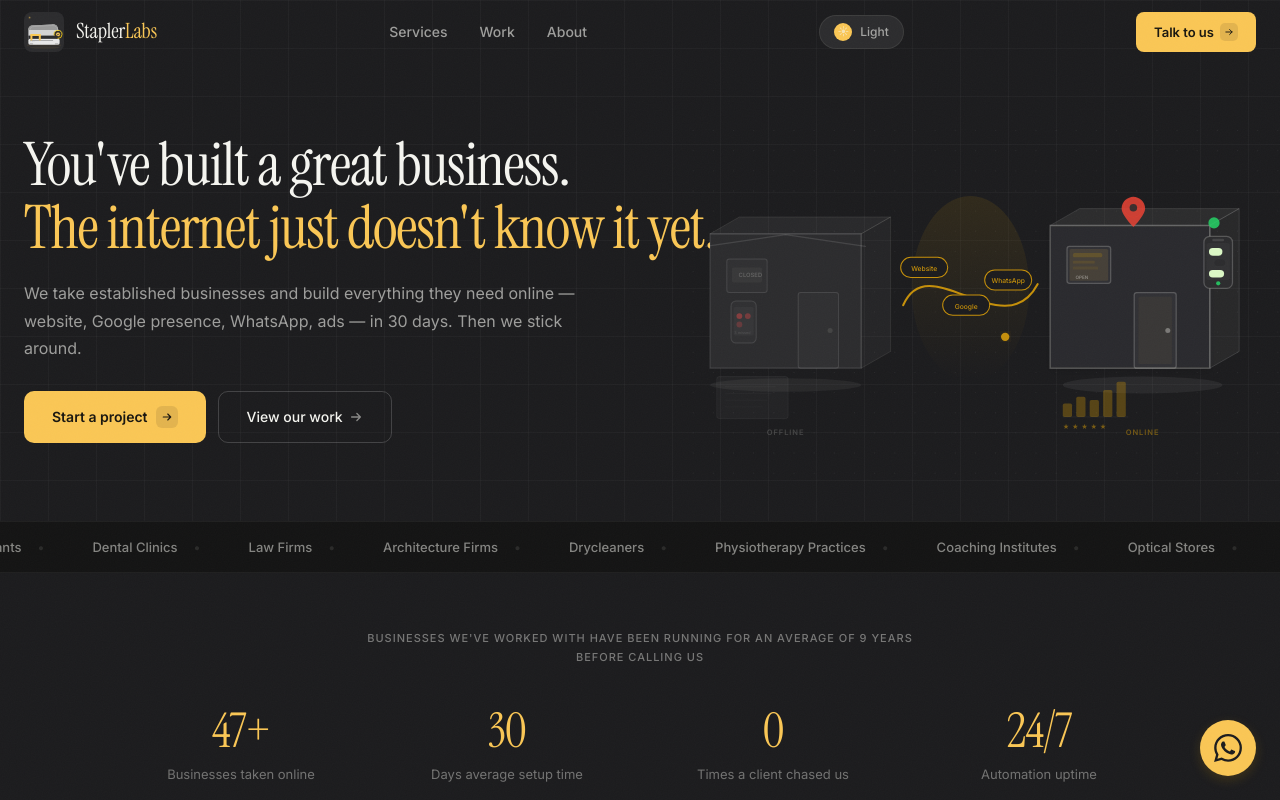
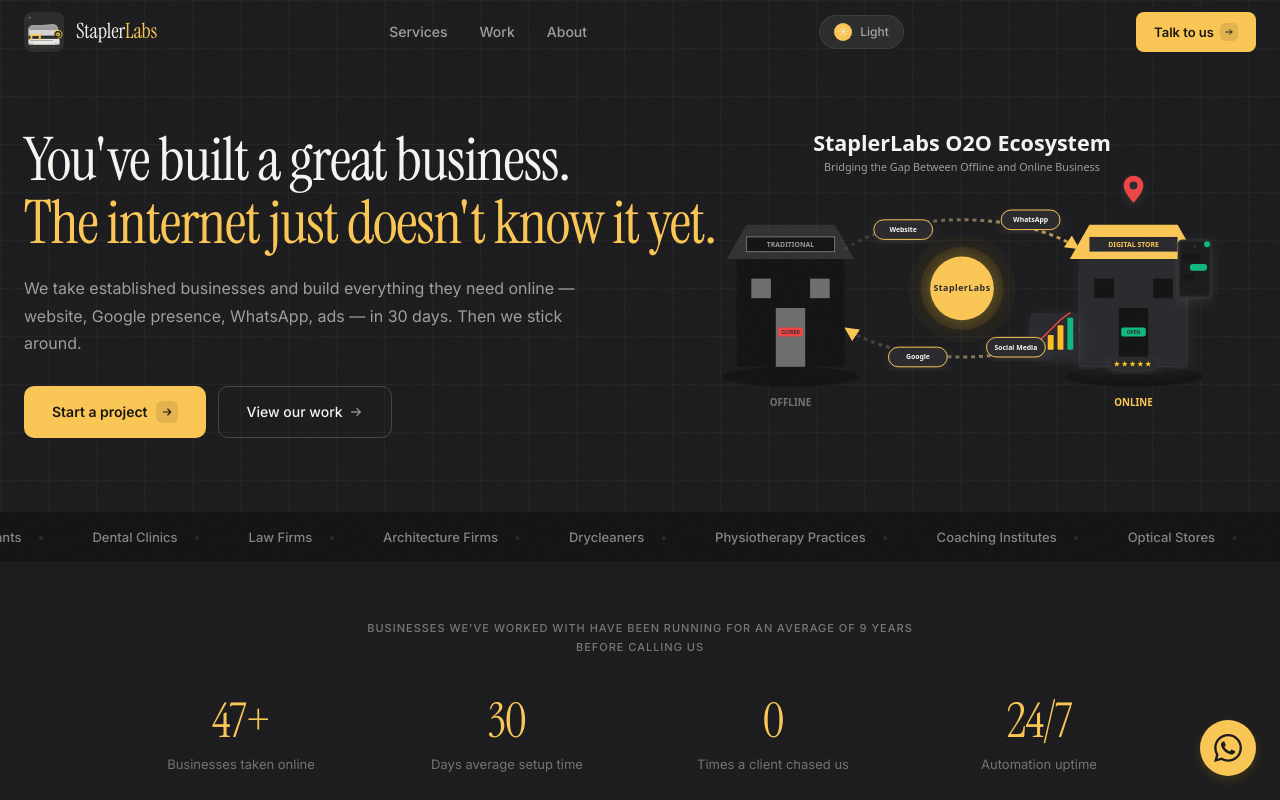
Before and after one commit to Robingautam1/staplerlabs, a Next.js app: page / in a window 1280 px wide. Shown: the top 800 px of the page. Built offline with nearby package versions, Linux system fonts and the light colour scheme.

Commit message:
Update hero section SVG

```diff
--- a/src/components/HeroIllustration.tsx
+++ b/src/components/HeroIllustration.tsx
@@ -1,243 +1,157 @@
-"use client";
+export default function HeroIllustration() {
+  return (
+    <div className="w-full h-auto flex items-center justify-center">
+<svg viewBox="0 0 1200 700" width="100%" height="100%">
+  <defs>
+    <pattern id="dotGrid" x="0" y="0" width="24" height="24" patternUnits="userSpaceOnUse">
+      <circle cx="2" cy="2" r="1.5" fill="var(--ink-12)" opacity="0.6"/>
+    </pattern>
 
-import { motion } from "framer-motion";
+    <filter id="shadow" x="-10%" y="-10%" width="130%" height="130%">
+      <feDropShadow dx="0" dy="8" stdDeviation="12" floodColor="var(--ink)" floodOpacity="0.08"/>
+    </filter>
+    <filter id="glow" x="-20%" y="-20%" width="140%" height="140%">
+      <feDropShadow dx="0" dy="0" stdDeviation="15" floodColor="var(--yellow)" floodOpacity="0.3"/>
+    </filter>
 
-/**
- * Hero SVG — Offline → Online transformation
- * viewBox 700×400, dot grid background, isometric buildings,
- * animated dashed arc with traveling dot and service pills.
- */
-export default function HeroIllustration() {
-  const ink = "rgba(var(--ink-rgb),";
+    <linearGradient id="onlineRoofGrad" x1="0%" y1="0%" x2="100%" y2="100%">
+      <stop offset="0%" stopColor="var(--amber)"/>
+      <stop offset="100%" stopColor="var(--amber)"/>
+    </linearGradient>
+    <linearGradient id="staplerGrad" x1="0%" y1="0%" x2="100%" y2="100%">
+      <stop offset="0%" stopColor="var(--yellow)"/>
+      <stop offset="100%" stopColor="var(--amber)"/>
+    </linearGradient>
+    <linearGradient id="flowRight" x1="0%" y1="0%" x2="100%" y2="0%">
+      <stop offset="0%" stopColor="var(--ink-40)" stopOpacity="0.2"/>
+      <stop offset="100%" stopColor="var(--amber)" stopOpacity="0.8"/>
+    </linearGradient>
+    <linearGradient id="flowLeft" x1="100%" y1="0%" x2="0%" y2="0%">
+      <stop offset="0%" stopColor="var(--amber)" stopOpacity="0.8"/>
+      <stop offset="100%" stopColor="var(--ink-40)" stopOpacity="0.2"/>
+    </linearGradient>
 
-  return (
-    <svg
-      viewBox="-10 -10 700 420"
-      fill="none"
-      className="w-full h-auto"
-      style={{ overflow: "visible" }}
-    >
-      <defs>
-        <linearGradient id="heroGlow" x1="50%" y1="0%" x2="50%" y2="100%">
-          <stop offset="0%" stopColor="#C6900A" stopOpacity="0.12" />
-          <stop offset="100%" stopColor="#C6900A" stopOpacity="0" />
-        </linearGradient>
-        <filter id="softShadow">
-          <feDropShadow dx="0" dy="3" stdDeviation="5" floodColor="rgba(0,0,0,0.10)" />
-        </filter>
-        <filter id="amberGlow">
-          <feDropShadow dx="0" dy="0" stdDeviation="6" floodColor="#C6900A" floodOpacity="0.25" />
-        </filter>
-      </defs>
+    <marker id="arrowRight" viewBox="0 0 10 10" refX="8" refY="5" markerWidth="6" markerHeight="6" orient="auto">
+      <path d="M0,1 L8,5 L0,9 Z" fill="var(--amber)"/>
+    </marker>
+    <marker id="arrowLeft" viewBox="0 0 10 10" refX="8" refY="5" markerWidth="6" markerHeight="6" orient="auto">
+      <path d="M0,1 L8,5 L0,9 Z" fill="var(--yellow)"/>
+    </marker>
+  </defs>
 
-      {/* ── DOT GRID BACKGROUND ── */}
-      {Array.from({ length: 18 }).map((_, row) =>
-        Array.from({ length: 30 }).map((_, col) => (
-          <circle
-            key={`${row}-${col}`}
-            cx={20 + col * 24}
-            cy={12 + row * 24}
-            r="0.8"
-            fill={`${ink}0.06)`}
-          />
-        ))
-      )}
 
-      {/* ══════════ OFFLINE SIDE (left) ══════════ */}
-      <motion.g
-        initial={{ opacity: 0, x: -20 }}
-        animate={{ opacity: 1, x: 0 }}
-        transition={{ duration: 0.7, delay: 0.2, ease: [0.16, 1, 0.3, 1] }}
-      >
-        {/* Ground shadow */}
-        <ellipse cx="130" cy="315" rx="90" ry="8" fill={`${ink}0.05)`} />
 
-        {/* Building — front face */}
-        <path d="M40 135 L40 295 L220 295 L220 135 Z" fill="var(--bg-card)" stroke={`${ink}0.12)`} strokeWidth="1.5" />
-        {/* Side face */}
-        <path d="M220 135 L255 115 L255 275 L220 295 Z" fill={`${ink}0.04)`} stroke={`${ink}0.10)`} strokeWidth="1" />
-        {/* Roof */}
-        <path d="M40 135 L75 115 L255 115 L220 135 Z" fill={`${ink}0.06)`} stroke={`${ink}0.10)`} strokeWidth="1" />
 
-        {/* Awning */}
-        <path d="M35 150 L130 136 L225 150" stroke={`${ink}0.12)`} strokeWidth="1.5" fill="none" strokeLinecap="round" />
+  <g textAnchor="middle" fontFamily="system-ui, -apple-system, sans-serif">
+    <text x="600" y="80" fontWeight="800" fontSize="44" fill="var(--ink)">StaplerLabs O2O Ecosystem</text>
+    <text x="600" y="120" fontWeight="500" fontSize="22" fill="var(--ink-60)">Bridging the Gap Between Offline and Online Business</text>
+  </g>
 
-        {/* Window — dark / dusty */}
-        <rect x="60" y="165" width="48" height="40" rx="3" stroke={`${ink}0.12)`} strokeWidth="1.2" fill={`${ink}0.02)`} />
-        <rect x="66" y="175" width="36" height="18" rx="2" fill={`${ink}0.04)`} />
-        <text x="74" y="187" fontSize="7" fill={`${ink}0.22)`} fontFamily="var(--font-inter), Inter, sans-serif" fontWeight="600">CLOSED</text>
+  <g>
+    <path d="M 360 280 C 480 200, 720 200, 840 280" fill="none" stroke="url(#flowRight)" strokeWidth="6" strokeDasharray="8 8" markerEnd="url(#arrowRight)"/>
+    <path d="M 840 440 C 720 520, 480 520, 360 440" fill="none" stroke="url(#flowLeft)" strokeWidth="6" strokeDasharray="8 8" markerEnd="url(#arrowLeft)"/>
+  </g>
 
-        {/* Door — shut */}
-        <rect x="145" y="205" width="48" height="90" rx="3" stroke={`${ink}0.12)`} strokeWidth="1.2" fill={`${ink}0.02)`} />
-        <circle cx="183" cy="250" r="3" fill={`${ink}0.10)`} />
+  <g transform="translate(140, 0)">
+    <ellipse cx="110" cy="540" rx="140" ry="20" fill="var(--bg-deep)"/>
 
-        {/* Phone with missed calls */}
-        <g transform="translate(65, 215)">
-          <rect width="30" height="50" rx="6" stroke={`${ink}0.12)`} strokeWidth="1.2" fill={`${ink}0.02)`} />
-          <rect x="3" y="7" width="24" height="34" rx="2" fill={`${ink}0.03)`} />
-          <circle cx="10" cy="18" r="3.5" fill="#D44444" opacity="0.5" />
-          <circle cx="20" cy="18" r="3.5" fill="#D44444" opacity="0.4" />
-          <circle cx="10" cy="28" r="3.5" fill="#D44444" opacity="0.3" />
-          <text x="4" y="39" fontSize="4.5" fill={`${ink}0.15)`} fontFamily="var(--font-inter), Inter, sans-serif">3 missed</text>
-        </g>
+    <rect x="0" y="300" width="220" height="220" rx="4" fill="var(--bg-deep)"/>
+    <path d="M -20 300 L 240 300 L 200 230 L 20 230 Z" fill="var(--ink-12)"/>
 
-        {/* Paper ledger */}
-        <g transform="translate(48, 305)">
-          <rect width="85" height="50" rx="3" fill={`${ink}0.03)`} stroke={`${ink}0.07)`} strokeWidth="0.8" />
-          {[12, 20, 28, 36].map((y, i) => (
-            <line key={i} x1="10" y1={y} x2={70 - i * 5} y2={y} stroke={`${ink}${0.06 - i * 0.01})`} strokeWidth="0.6" />
-          ))}
-        </g>
+    <rect x="80" y="400" width="60" height="120" fill="var(--ink-40)"/>
+    <rect x="30" y="340" width="40" height="40" fill="var(--ink-40)"/>
+    <rect x="150" y="340" width="40" height="40" fill="var(--ink-40)"/>
 
-        {/* OFFLINE label */}
-        <text x="130" y="375" textAnchor="middle" fontSize="9" fill={`${ink}0.18)`} fontFamily="var(--font-inter), Inter, sans-serif" fontWeight="600" letterSpacing="0.12em">OFFLINE</text>
-      </motion.g>
+    <rect x="85" y="440" width="50" height="18" rx="4" fill="#EF4444"/>
+    <text x="110" y="452.5" fontFamily="system-ui" fontWeight="bold" fontSize="10" fill="var(--bg-card)" textAnchor="middle">CLOSED</text>
 
-      {/* ══════════ TRANSFORMATION ARC (center) ══════════ */}
-      <motion.g initial={{ opacity: 0 }} animate={{ opacity: 1 }} transition={{ duration: 0.5, delay: 0.8 }}>
-        {/* Subtle glow */}
-        <ellipse cx="350" cy="200" rx="70" ry="110" fill="url(#heroGlow)" />
+    <rect x="20" y="255" width="180" height="30" fill="var(--bg-deep)" stroke="var(--ink-40)" strokeWidth="2"/>
+    <text x="110" y="275" fontFamily="system-ui" fontWeight="bold" fontSize="14" fill="var(--ink-60)" textAnchor="middle">TRADITIONAL</text>
+    <text x="110" y="600" fontFamily="system-ui" fontWeight="700" fontSize="20" fill="var(--ink-40)" textAnchor="middle">OFFLINE</text>
+  </g>
 
-        {/* Dashed arc path */}
-        <motion.path
-          d="M 270 220 C 300 150, 390 270, 430 195"
-          stroke="#C6900A"
-          strokeWidth="2.5"
-          strokeLinecap="round"
-          fill="none"
-          strokeDasharray="5 5"
-          initial={{ pathLength: 0, opacity: 0 }}
-          animate={{ pathLength: 1, opacity: 1 }}
-          transition={{ duration: 1.4, delay: 1.0, ease: "easeInOut" }}
-        />
 
-        {/* Traveling dot */}
-        <motion.circle
-          r="5"
-          fill="#C6900A"
-          filter="url(#amberGlow)"
-          animate={{ cx: [270, 300, 390, 430], cy: [220, 160, 260, 195] }}
-          transition={{ duration: 2.5, repeat: Infinity, ease: "linear", times: [0, 0.33, 0.66, 1] }}
-        />
+  <g transform="translate(840, 0)">
+    <ellipse cx="110" cy="540" rx="140" ry="20" fill="var(--bg-deep)"/>
 
-        {/* Service pills */}
-        {[
-          { x: 295, y: 175, label: "Website", delay: 1.2 },
-          { x: 345, y: 220, label: "Google", delay: 1.5 },
-          { x: 395, y: 190, label: "WhatsApp", delay: 1.8 },
-        ].map((node, i) => (
-          <motion.g
-            key={i}
-            initial={{ opacity: 0, scale: 0.7 }}
-            animate={{ opacity: 1, scale: 1 }}
-            transition={{ duration: 0.4, delay: node.delay, ease: [0.16, 1, 0.3, 1] }}
-          >
-            <rect x={node.x - 28} y={node.y - 12} width="56" height="24" rx="12" fill="var(--bg)" stroke="#C6900A" strokeWidth="1.2" />
-            <text x={node.x} y={node.y + 4} textAnchor="middle" fontSize="8" fontFamily="var(--font-inter), Inter, sans-serif" fontWeight="500" fill="#C6900A">
-              {node.label}
-            </text>
-          </motion.g>
-        ))}
-      </motion.g>
+    <rect x="0" y="300" width="220" height="220" rx="4" fill="var(--bg-card)" filter="url(#shadow)"/>
+    <path d="M -20 300 L 240 300 L 200 230 L 20 230 Z" fill="url(#onlineRoofGrad)"/>
 
-      {/* ══════════ ONLINE SIDE (right) ══════════ */}
-      <motion.g
-        initial={{ opacity: 0, x: 30 }}
-        animate={{ opacity: 1, x: 0 }}
-        transition={{ duration: 0.8, delay: 1.6, ease: [0.16, 1, 0.3, 1] }}
-      >
-        <ellipse cx="555" cy="315" rx="95" ry="10" fill={`${ink}0.06)`} />
+    <rect x="80" y="400" width="60" height="120" fill="var(--bg-deep)"/>
+    <rect x="30" y="340" width="40" height="40" fill="var(--bg-deep)"/>
+    <rect x="150" y="340" width="40" height="40" fill="var(--bg-deep)"/>
 
-        {/* Building — front face with shadow */}
-        <path d="M445 125 L445 295 L635 295 L635 125 Z" fill="var(--bg-card)" stroke={`${ink}0.22)`} strokeWidth="1.8" filter="url(#softShadow)" />
-        {/* Side face */}
-        <path d="M635 125 L670 105 L670 275 L635 295 Z" fill={`${ink}0.05)`} stroke={`${ink}0.15)`} strokeWidth="1" />
-        {/* Roof */}
-        <path d="M445 125 L480 105 L670 105 L635 125 Z" fill={`${ink}0.07)`} stroke={`${ink}0.12)`} strokeWidth="1" />
+    <rect x="85" y="440" width="50" height="18" rx="4" fill="#10B981"/>
+    <text x="110" y="452.5" fontFamily="system-ui" fontWeight="bold" fontSize="10" fill="var(--bg-card)" textAnchor="middle">OPEN</text>
 
-        {/* Window — glowing screen */}
-        <rect x="465" y="150" width="52" height="44" rx="3" stroke={`${ink}0.22)`} strokeWidth="1.5" fill={`${ink}0.03)`} />
-        <rect x="468" y="153" width="46" height="38" rx="2" fill="var(--yellow)" opacity="0.10" />
-        <rect x="472" y="158" width="35" height="5" rx="2" fill="#C6900A" opacity="0.22" />
-        <rect x="472" y="167" width="26" height="3.5" rx="1" fill="#C6900A" opacity="0.14" />
-        <rect x="472" y="174" width="30" height="3.5" rx="1" fill="#C6900A" opacity="0.10" />
-        <text x="475" y="189" fontSize="5.5" fill={`${ink}0.4)`} fontFamily="var(--font-inter), Inter, sans-serif" fontWeight="600">OPEN</text>
+    <rect x="20" y="255" width="180" height="30" fill="var(--bg-card)" filter="url(#shadow)"/>
+    <text x="110" y="275" fontFamily="system-ui" fontWeight="bold" fontSize="14" fill="var(--amber)" textAnchor="middle">DIGITAL STORE</text>
+    <text x="110" y="600" fontFamily="system-ui" fontWeight="700" fontSize="20" fill="var(--amber)" textAnchor="middle">ONLINE</text>
 
-        {/* Door — open with warm light */}
-        <rect x="545" y="205" width="50" height="90" rx="3" stroke={`${ink}0.22)`} strokeWidth="1.5" fill={`${ink}0.03)`} />
-        <rect x="550" y="210" width="40" height="80" rx="2" fill="var(--yellow)" opacity="0.04" />
-        <circle cx="585" cy="250" r="3" fill={`${ink}0.35)`} />
+    <g transform="translate(90, 130)" filter="url(#shadow)">
+      <path d="M 20 0 C 8.95 0 0 8.95 0 20 C 0 35 20 55 20 55 C 20 55 40 35 40 20 C 40 8.95 31.05 0 20 0 Z" fill="#EF4444"/>
+      <circle cx="20" cy="20" r="8" fill="var(--bg-card)"/>
+    </g>
 
-        {/* WhatsApp badge */}
-        <motion.circle
-          cx="640" cy="122" r="6" fill="#25D366" opacity="0.85"
-          animate={{ scale: [1, 1.15, 1] }}
-          transition={{ duration: 2, repeat: Infinity, ease: "easeInOut" }}
-        />
+    <rect x="60" y="500" width="100" height="28" rx="14" fill="var(--bg-card)" filter="url(#shadow)"/>
+    <g transform="translate(70, 508)" fill="#FBBF24">
+      <polygon points="6,0 7.8,4.2 12,4.5 8.7,7.4 9.8,11.5 6,9.2 2.2,11.5 3.3,7.4 0,4.5 4.2,4.2" />
+      <polygon points="22,0 23.8,4.2 28,4.5 24.7,7.4 25.8,11.5 22,9.2 18.2,11.5 19.3,7.4 16,4.5 20.2,4.2" />
+      <polygon points="38,0 39.8,4.2 44,4.5 40.7,7.4 41.8,11.5 38,9.2 34.2,11.5 35.3,7.4 32,4.5 36.2,4.2" />
+      <polygon points="54,0 55.8,4.2 60,4.5 56.7,7.4 57.8,11.5 54,9.2 50.2,11.5 51.3,7.4 48,4.5 52.2,4.2" />
+      <polygon points="70,0 71.8,4.2 76,4.5 72.7,7.4 73.8,11.5 70,9.2 66.2,11.5 67.3,7.4 64,4.5 68.2,4.2" />
+    </g>
 
-        {/* iPhone mini with chat */}
-        <g transform="translate(628, 138)">
-          <rect width="34" height="62" rx="7" stroke={`${ink}0.22)`} strokeWidth="1.5" fill="var(--bg-card)" />
-          <rect x="3" y="8" width="28" height="44" rx="3" fill={`${ink}0.03)`} />
-          <rect x="10" y="3" width="14" height="3" rx="1.5" fill={`${ink}0.12)`} />
-          <rect x="6" y="14" width="16" height="9" rx="4.5" fill="#DCF8C6" />
-          <rect x="12" y="27" width="14" height="9" rx="4.5" fill="var(--bg-card)" stroke={`${ink}0.06)`} strokeWidth="0.5" />
-          <rect x="6" y="40" width="18" height="9" rx="4.5" fill="#DCF8C6" />
-          <motion.circle
-            cx="17" cy="56" r="2.5" fill="#25D366"
-            animate={{ opacity: [0.4, 1, 0.4] }}
-            transition={{ duration: 2, repeat: Infinity, ease: "easeInOut" }}
-          />
-        </g>
+    <g transform="translate(200, 260)" filter="url(#shadow)">
+      <rect x="0" y="0" width="70" height="120" rx="10" fill="var(--bg-card)"/>
+      <rect x="5" y="5" width="60" height="110" rx="6" fill="var(--bg)"/>
+      <circle cx="35" cy="15" r="3" fill="var(--ink-12)"/>
+      <rect x="10" y="30" width="35" height="14" rx="6" fill="var(--bg-deep)"/>
+      <rect x="25" y="50" width="35" height="14" rx="6" fill="#10B981"/>
+      <rect x="10" y="70" width="25" height="14" rx="6" fill="var(--bg-deep)"/>
+      <circle cx="60" cy="10" r="6" fill="#10B981"/>
+    </g>
 
-        {/* Google Maps pin */}
-        <motion.g
-          initial={{ y: -10, opacity: 0 }}
-          animate={{ y: 0, opacity: 1 }}
-          transition={{ delay: 2.2, duration: 0.5, type: "spring", stiffness: 180 }}
-        >
-          <path d="M558 105 C558 97 551 91 544 91 C537 91 530 97 530 105 C530 113 544 127 544 127 C544 127 558 113 558 105Z" fill="#EA4335" opacity="0.85" />
-          <circle cx="544" cy="104" r="4.5" fill="var(--bg-card)" opacity="0.9" />
-          <motion.circle
-            cx="544" cy="104" r="9" fill="none" stroke="#EA4335" strokeWidth="1"
-            animate={{ scale: [1, 1.5], opacity: [0.5, 0] }}
-            transition={{ duration: 2, repeat: Infinity, ease: "easeOut" }}
-          />
-        </motion.g>
+    <g transform="translate(-100, 410)" filter="url(#shadow)">
+      <rect x="0" y="0" width="100" height="90" rx="8" fill="var(--bg-card)"/>
+      <rect x="15" y="60" width="12" height="15" fill="#FBBF24" rx="2"/>
+      <rect x="35" y="45" width="12" height="30" fill="#FBBF24" rx="2"/>
+      <rect x="55" y="25" width="12" height="50" fill="#FBBF24" rx="2"/>
+      <rect x="75" y="10" width="12" height="65" fill="#10B981" rx="2"/>
+      <polyline points="20,55 40,35 60,15 80,0" fill="none" stroke="#EF4444" strokeWidth="3" strokeLinecap="round" strokeLinejoin="round"/>
+    </g>
+  </g>
 
-        {/* Bar chart — bookings */}
-        <g transform="translate(460, 305)">
-          {[
-            { x: 0, h: 16, delay: 2.4 },
-            { x: 16, h: 24, delay: 2.5 },
-            { x: 32, h: 20, delay: 2.6 },
-            { x: 48, h: 32, delay: 2.7 },
-            { x: 64, h: 42, delay: 2.8 },
-          ].map((bar, i) => (
-            <motion.rect
-              key={i}
-              x={bar.x}
-              y={48 - bar.h}
-              width="11"
-              height={bar.h}
-              rx="2"
-              fill="#C6900A"
-              opacity="0.35"
-              initial={{ scaleY: 0 }}
-              animate={{ scaleY: 1 }}
-              transition={{ delay: bar.delay, duration: 0.5, ease: "easeOut" }}
-              style={{ transformOrigin: `${bar.x + 5.5}px 48px` }}
-            />
-          ))}
-          <line x1="0" y1="48" x2="78" y2="48" stroke={`${ink}0.08)`} strokeWidth="0.8" />
-          {[0, 1, 2, 3, 4].map((s) => (
-            <text key={s} x={s * 11} y="62" fontSize="7.5" fill="#C6900A" opacity="0.55">★</text>
-          ))}
-        </g>
 
-        {/* ONLINE label */}
-        <text x="555" y="375" textAnchor="middle" fontSize="9" fill="#C6900A" fontFamily="var(--font-inter), Inter, sans-serif" fontWeight="600" letterSpacing="0.12em" opacity="0.5">ONLINE</text>
-      </motion.g>
-    </svg>
+  <g>
+    <circle cx="600" cy="360" r="110" fill="rgba(198, 144, 10, 0.1)" opacity="0.4"/>
+    <circle cx="600" cy="360" r="85" fill="rgba(198, 144, 10, 0.2)" opacity="0.6"/>
+
+    <circle cx="600" cy="360" r="65" fill="url(#staplerGrad)" filter="url(#glow)"/>
+    <text x="600" y="366" fontFamily="system-ui" fontWeight="900" fontSize="18" fill="var(--bg-card)" textAnchor="middle" letterSpacing="1">StaplerLabs</text>
+
+    <g transform="translate(420, 220)" filter="url(#shadow)">
+      <rect x="0" y="0" width="120" height="40" rx="20" fill="var(--bg-card)" stroke="var(--amber)" strokeWidth="2"/>
+      <text x="60" y="25" fontFamily="system-ui" fontWeight="bold" fontSize="14" fill="var(--ink)" textAnchor="middle">Website</text>
+    </g>
+
+    <g transform="translate(680, 200)" filter="url(#shadow)">
+      <rect x="0" y="0" width="120" height="40" rx="20" fill="var(--bg-card)" stroke="var(--amber)" strokeWidth="2"/>
+      <text x="60" y="25" fontFamily="system-ui" fontWeight="bold" fontSize="14" fill="var(--ink)" textAnchor="middle">WhatsApp</text>
+    </g>
+
+    <g transform="translate(450, 480)" filter="url(#shadow)">
+      <rect x="0" y="0" width="120" height="40" rx="20" fill="var(--bg-card)" stroke="var(--amber)" strokeWidth="2"/>
+      <text x="60" y="25" fontFamily="system-ui" fontWeight="bold" fontSize="14" fill="var(--ink)" textAnchor="middle">Google</text>
+    </g>
+
+    <g transform="translate(650, 460)" filter="url(#shadow)">
+      <rect x="0" y="0" width="120" height="40" rx="20" fill="var(--bg-card)" stroke="var(--amber)" strokeWidth="2"/>
+      <text x="60" y="25" fontFamily="system-ui" fontWeight="bold" fontSize="14" fill="var(--ink)" textAnchor="middle">Social Media</text>
+    </g>
+  </g>
+
+</svg>
+    </div>
   );
 }
```
